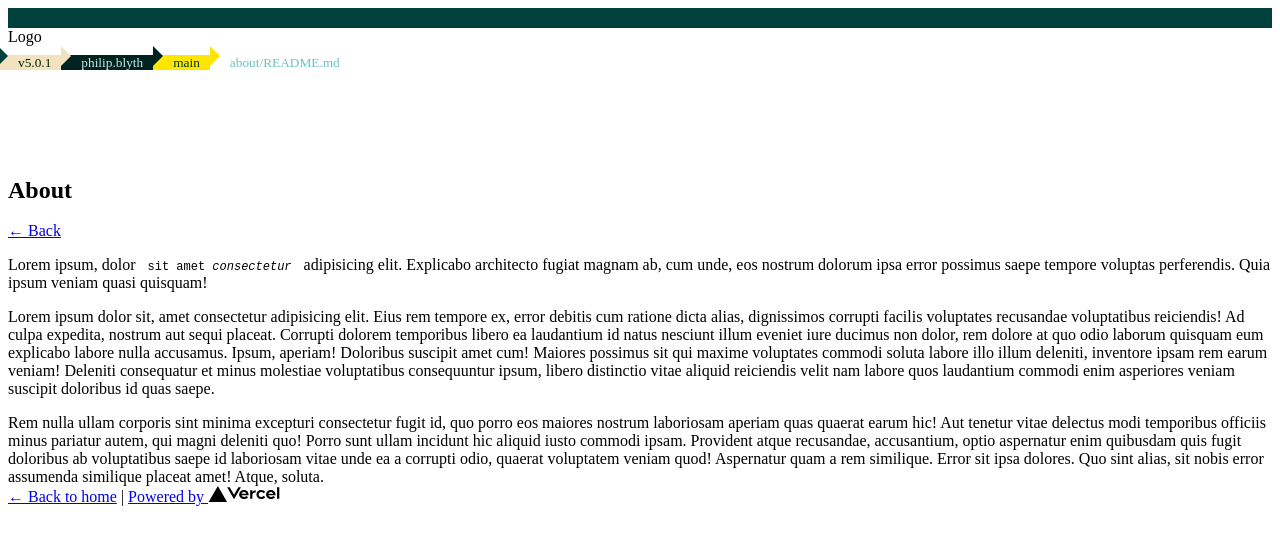
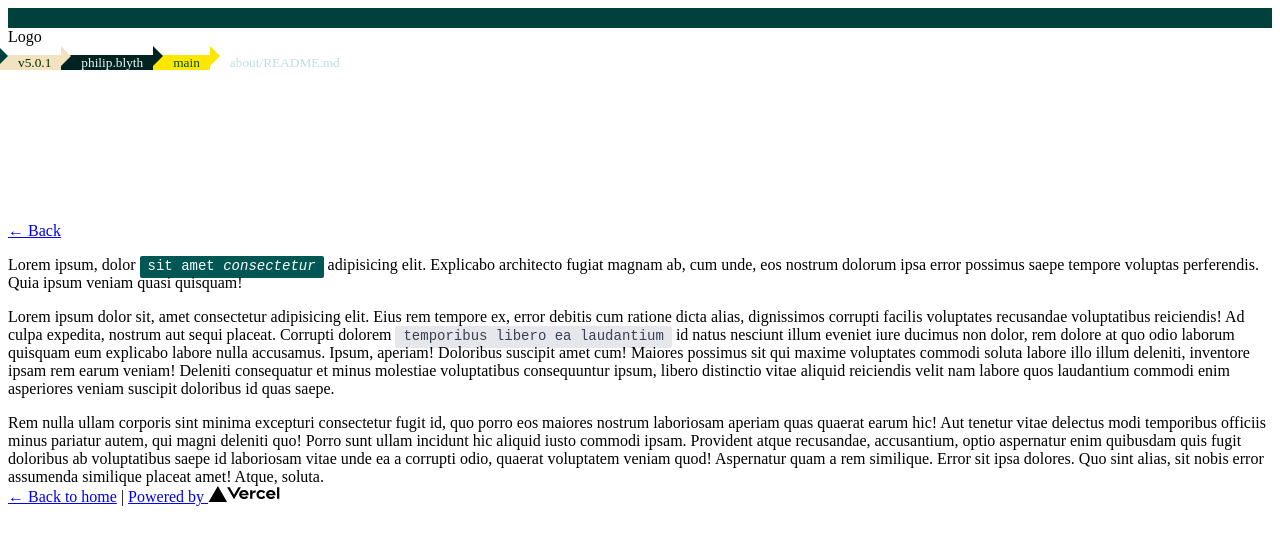
Before and after one commit to nemoDreamer/nemoDreaming-v5, a Next.js app: page /about in a window 1280 px wide. Shown: the top 544 px of the page. Built offline with nearby package versions, Linux system fonts and the light colour scheme; a web font is replaced by a local one.

Commit message:
refactor: better colors & use of CSS Modules

```diff
--- a/components/Terminal/Prompt.tsx
+++ b/components/Terminal/Prompt.tsx
@@ -2,12 +2,13 @@ import * as React from "react";
 
 import Segment from "./Segment";
 
+// TODO: make variations? Bake into tailwind.config?
 const segmentColors = [
-  { bg: "#00403d" },
-  { fg: "#002201", bg: "#f3e2bf" },
-  { fg: "#c5e8e6", bg: "#002321" },
-  { fg: "#003b01", bg: "#ffe600" },
-  { fg: "#67c3bf" },
+  { fg: "#d7efee", bg: "#00403d" },
+  { fg: "#002e01", bg: "#f3e2bf" },
+  { fg: "#edf8f7", bg: "#002321" },
+  { fg: "#005101", bg: "#ffe600" },
+  { fg: "#b7e2e1" },
 ];
 
 const Prompt: React.FC<{
--- a/components/layout.module.scss
+++ b/components/layout.module.scss
@@ -1,12 +1,6 @@
 .main {
   h1 {
     @apply text-2xl font-bold mb-4;
-  }
-
-  .sub-header {
-    h1 {
-      @apply text-white;
-    }
   }
 
   p {
@@ -20,8 +14,17 @@
   }
 
   code {
-    @apply text-xs leading-none px-2 pt-0.5 pb-1;
-    // NOTE: uses teal, so colors defined in `tailwind.config.js`
-    // TODO: need exception for body...
+    @apply text-sm leading-none px-2 pt-0.5 pb-1 rounded-sm text-gray-700 bg-gray-200;
   }
 }
+
+.subHeader {
+  h1 {
+    @apply text-white;
+  }
+
+  code {
+    color: theme("colors.white");
+    background-color: theme("colors.teal.600");
+  }
+}
--- a/components/layout.tsx
+++ b/components/layout.tsx
@@ -1,3 +1,4 @@
+import classNames from "classnames";
 import { motion } from "framer-motion";
 import Head from "next/head";
 import Image from "next/image";
@@ -69,7 +70,12 @@ const Layout: React.FC<{
 
     <main className={styles.main} style={{ zIndex: 1 }}>
       {subHeader && (
-        <div className={"sub-header bg-teal-500 text-teal-200 shadow-xl"}>
+        <div
+          className={classNames(
+            styles.subHeader,
+            "bg-teal-500 text-teal-200 shadow-xl"
+          )}
+        >
           <Container className="py-4">{subHeader}</Container>
         </div>
       )}
--- a/pages/about/index.tsx
+++ b/pages/about/index.tsx
@@ -34,15 +34,15 @@ const About = (): JSX.Element => (
       Lorem ipsum dolor sit, amet consectetur adipisicing elit. Eius rem tempore
       ex, error debitis cum ratione dicta alias, dignissimos corrupti facilis
       voluptates recusandae voluptatibus reiciendis! Ad culpa expedita, nostrum
-      aut sequi placeat. Corrupti dolorem temporibus libero ea laudantium id
-      natus nesciunt illum eveniet iure ducimus non dolor, rem dolore at quo
-      odio laborum quisquam eum explicabo labore nulla accusamus. Ipsum,
-      aperiam! Doloribus suscipit amet cum! Maiores possimus sit qui maxime
-      voluptates commodi soluta labore illo illum deleniti, inventore ipsam rem
-      earum veniam! Deleniti consequatur et minus molestiae voluptatibus
-      consequuntur ipsum, libero distinctio vitae aliquid reiciendis velit nam
-      labore quos laudantium commodi enim asperiores veniam suscipit doloribus
-      id quas saepe.
+      aut sequi placeat. Corrupti dolorem{" "}
+      <code>temporibus libero ea laudantium</code> id natus nesciunt illum
+      eveniet iure ducimus non dolor, rem dolore at quo odio laborum quisquam
+      eum explicabo labore nulla accusamus. Ipsum, aperiam! Doloribus suscipit
+      amet cum! Maiores possimus sit qui maxime voluptates commodi soluta labore
+      illo illum deleniti, inventore ipsam rem earum veniam! Deleniti
+      consequatur et minus molestiae voluptatibus consequuntur ipsum, libero
+      distinctio vitae aliquid reiciendis velit nam labore quos laudantium
+      commodi enim asperiores veniam suscipit doloribus id quas saepe.
     </p>
 
     <p>
--- a/tailwind.config.js
+++ b/tailwind.config.js
@@ -13,15 +13,15 @@ module.exports = {
       },
       colors: {
         teal: {
-          100: "#cce6e6",
-          200: "#99cccc",
-          300: "#66b3b3",
-          400: "#339999",
-          500: "#008080",
-          600: "#006666",
-          700: "#004d4d",
-          800: "#003333",
-          900: "#001a1a",
+          100: "#cce2e1",
+          200: "#99c5c3",
+          300: "#66a7a4",
+          400: "#338a86",
+          500: "#006d68",
+          600: "#005753",
+          700: "#00413e",
+          800: "#002c2a",
+          900: "#001615",
         },
       },
     },
@@ -29,16 +29,5 @@ module.exports = {
   variants: {
     extend: {},
   },
-  plugins: [
-    plugin(function ({ addBase, theme }) {
-      addBase({
-        main: {
-          code: {
-            color: theme("colors.white"),
-            backgroundColor: theme("colors.teal.600"),
-          },
-        },
-      });
-    }),
-  ],
+  plugins: [],
 };
```
Also changed, not shown: pages/index.tsx (+10 -6 lines), _cache/mockup/mockup 01c.jpg, 1 other file (tests, documents, lock files or other folders).
